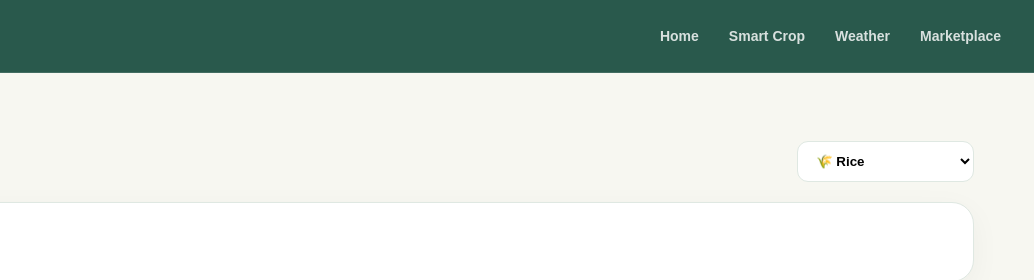
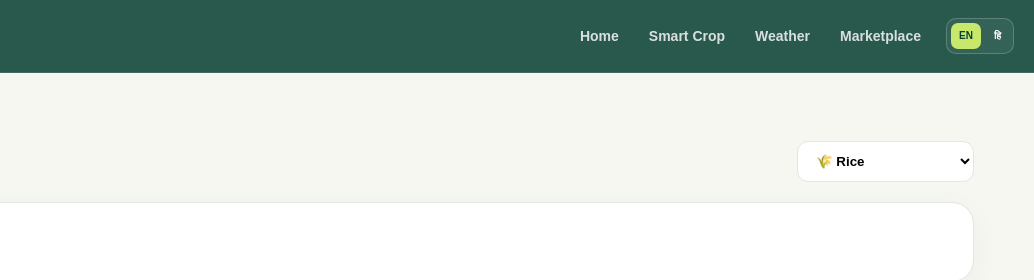
Before and after one commit to niitin001/organic-farming-system, a website: page crop-detail.html in a window 1280 px wide. Shown: the top 280 px of the page, 246-1280 px from the left. Drawn offline with Linux system fonts and the light colour scheme.

Commit message:
Add EN Hindi switch to crop-detail.html

```diff
--- a/crop-detail.html
+++ b/crop-detail.html
@@ -9,12 +9,14 @@ body{padding-top:86px;background:var(--cream)}.crop-page{padding:55px 0 90px}.ba
 </style>
 </head>
 <body>
-<header class="site-header"><div class="header-inner"><a class="brand" href="index.html"><span class="brand-mark">🌱</span><span><strong>Farmer</strong> Friendly</span></a><nav class="main-nav"><a href="index.html">Home</a><a href="crop-recommendation.html">Smart Crop</a><a href="weather.html">Weather</a><a href="marketplace.html">Marketplace</a></nav></div></header>
+<header class="site-header"><div class="header-inner"><a class="brand" href="index.html"><span class="brand-mark">🌱</span><span><strong>Farmer</strong> Friendly</span></a><nav class="main-nav"><a href="index.html" data-i18n="home">Home</a><a href="crop-recommendation.html">Smart Crop</a><a href="weather.html" data-i18n="weather">Weather</a><a href="marketplace.html" data-i18n="marketplace">Marketplace</a><div class="lang-switch"><button data-lang="en" class="active">EN</button><button data-lang="hi">हि</button></div></nav></div></header>
 <main class="crop-page"><div class="container">
 <div style="display:flex;justify-content:space-between;gap:14px;align-items:center;flex-wrap:wrap"><a class="back" href="crop-recommendation.html">← Back to Smart Crop</a><select id="cropSelect" style="padding:11px 14px;border:1px solid var(--line);border-radius:11px;background:#fff;font-weight:700"><option value="Rice">🌾 Rice</option><option value="Soybean">🫘 Soybean</option><option value="Maize">🌽 Maize</option><option value="Wheat">🌿 Wheat</option><option value="Gram (Chickpea)">🫛 Gram (Chickpea)</option><option value="Mustard">🌼 Mustard</option><option value="Groundnut">🥜 Groundnut</option><option value="Moong Bean">🌱 Moong Bean</option><option value="Vegetables">🥬 Vegetables</option></select></div>
 <div id="app"><div class="card" style="margin-top:20px">Loading crop details…</div></div>
 </div></main>
 <script>
+(function(){const dict={hi:{marketplace:"मार्केटप्लेस",home:"होम",dashboard:"डैशबोर्ड",weather:"मौसम"}};function setLang(l){localStorage.setItem("ffs_lang",l);document.querySelectorAll("[data-i18n]").forEach(e=>{const k=e.dataset.i18n;if(l==="hi"&&dict.hi[k])e.textContent=dict.hi[k];});document.querySelectorAll("[data-lang]").forEach(b=>b.classList.toggle("active",b.dataset.lang===l));}document.querySelectorAll("[data-lang]").forEach(b=>b.onclick=()=>setLang(b.dataset.lang));setLang(localStorage.getItem("ffs_lang")||"en");})();
+</script><script>
 const params=new URLSearchParams(location.search),name=params.get("name")||"Rice";
 const selector=document.getElementById("cropSelect"); selector.value=name; selector.onchange=()=>location.href="crop-detail.html?name="+encodeURIComponent(selector.value);
 const esc=v=>String(v??"").replace(/[&<>"']/g,c=>({"&":"&amp;","<":"&lt;",">":"&gt;",""":"&quot;","'":"&#039;"}[c]));
```
